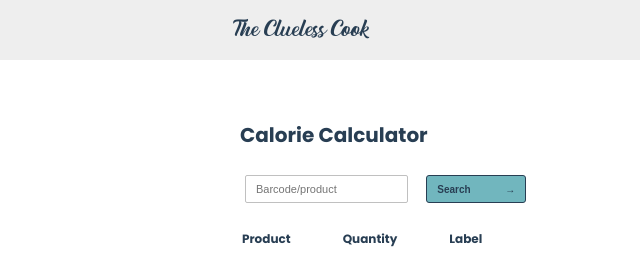
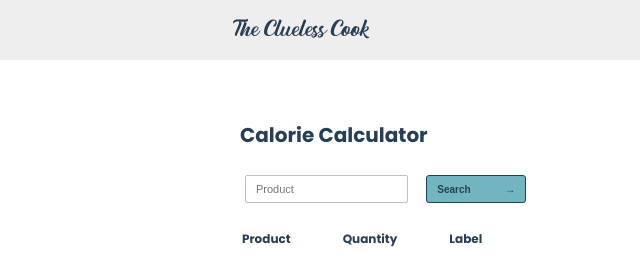
Before and after one commit to AnnemiekNieboer/eindopdracht-webdevelopment, a website built with Parcel: page src/calorie-calculator.html in a window 1280 px wide. Shown: the top 265 px of the page, 0-640 px from the left. Built offline with nearby package versions, Linux system fonts and the light colour scheme.

Commit message:
changed placeholder of search querie

```diff
--- a/src/calorie-calculator.html
+++ b/src/calorie-calculator.html
@@ -27,8 +27,7 @@
         <div class="calorie-calculator__search-bar">
             <form id="submit-calorie-calculator__form">
                 <label for="searchQuery__calorie-calculator">
-                    <input type="text" name="searchQuery__calorie-calculator" id="searchQuery__calorie-calculator"
-                           placeholder="Barcode/product">
+                    <input type="text" name="searchQuery__calorie-calculator" id="searchQuery__calorie-calculator" placeholder="Product">
                 </label>
                 <button type="submit" class="general-button calorie-calculator__search-button">search</button>
             </form>
```
